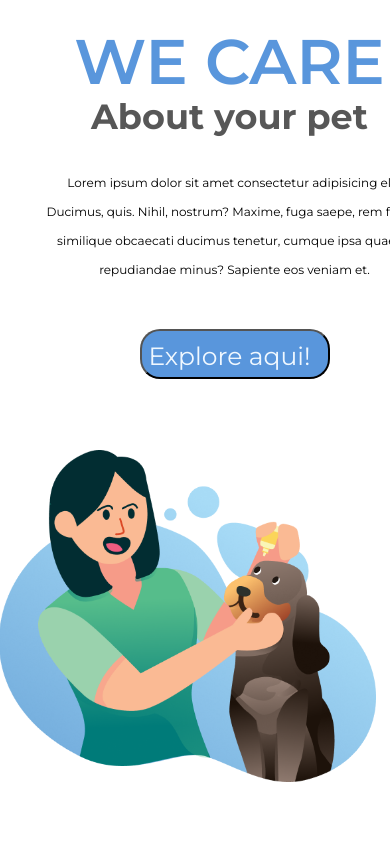
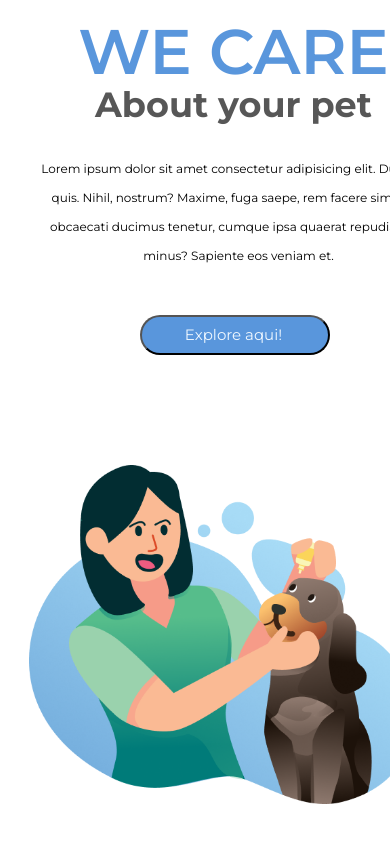
Before and after one commit to leleo-arch/WECARE, a plain HTML site: page Index.html in a window 390 px wide. Shown: the top 842 px of the page. Drawn offline with Linux system fonts and the light colour scheme.

Commit message:
Posicão - Itens Mobile

```diff
--- a/Index.html
+++ b/Index.html
@@ -39,7 +39,7 @@
         veniam et.
       </p>
 
-      <button class="botom">Explore aqui!</button>
+      <button class="botom"><span>Explore aqui!</span></button>
     </section>
 
     </main>
--- a/style.css
+++ b/style.css
@@ -89,14 +89,14 @@ button {
 @media screen and  ( max-width:900px) {
 
  * {
-    padding: 10px 12px 15px 1px;
+    padding: 8px 4px 15px 1px;
  }
 
 
     .logo-image {
         width: 430px;
-        margin-left: -5px;
-        margin-top: 9px;
+        margin-left: 25px;
+        margin-top: 26px;
         display: block;
         position: absolute;
         top: 431px;
@@ -149,16 +149,20 @@ width: 90%;
 }
 
  p {
-
     text-align: center;
     margin: 8px 35px 0px 20px;
  }
-    button { text-align: center;
+    button {
+    text-align: center;
     margin-left: 120px;
-    font-size: 25px;
+    font-size: 15px;
     width: 190px;
-    height: 50px;
+    height: 40px;
     margin-top: 30px;
 
     }
+span {
+    text-align: center;
+    margin: 10px 20px 0px 23px;
 }
+}
```
